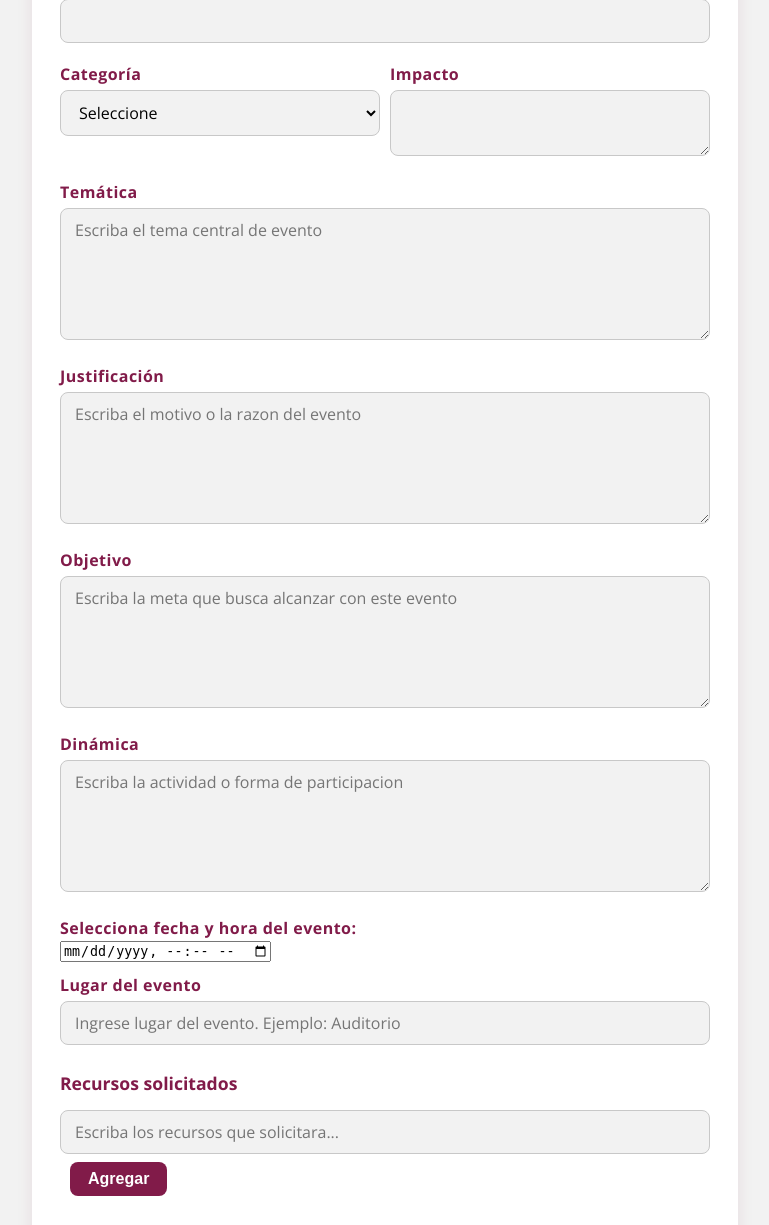
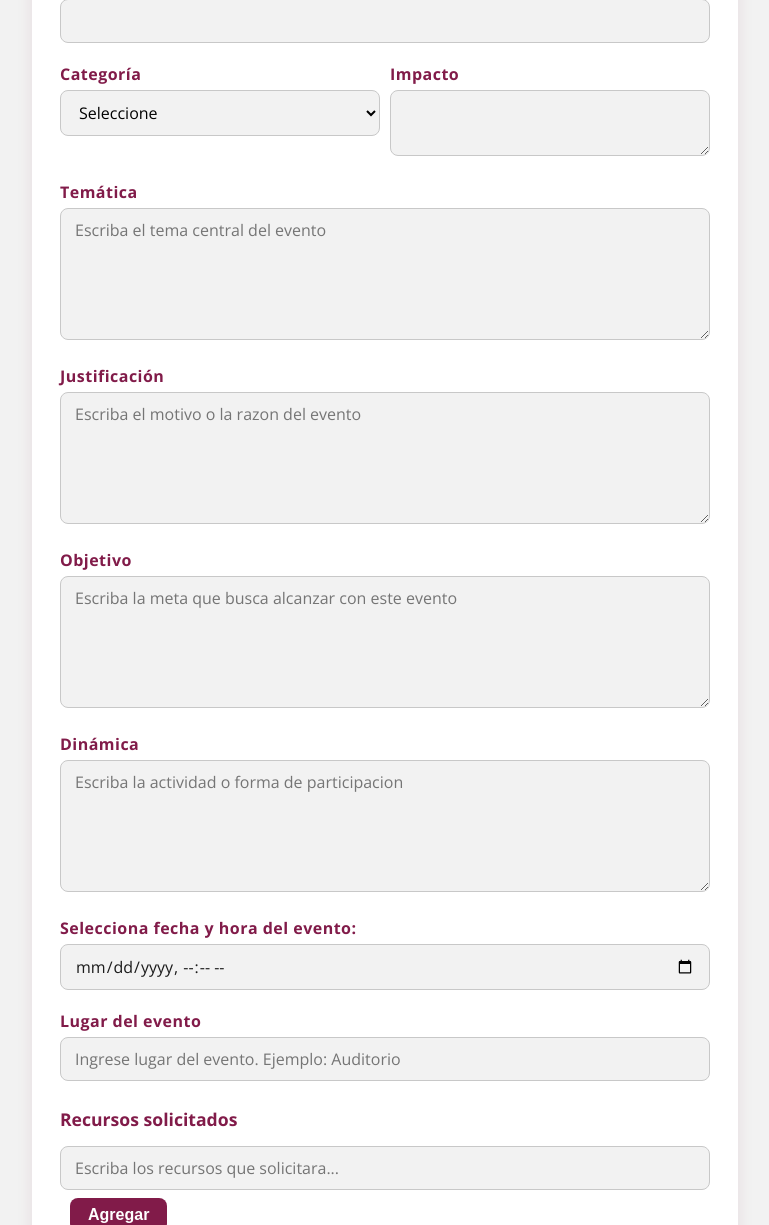
Before and after one commit to AxelLangle/SIGEA, a Flask app: page /registrar_evento in a window 1280 px wide. Shown: the part 275-1500 px from the top of the page, without its empty margins (255-1024 px from the left). Run offline with Flask 3, Linux system fonts and the light colour scheme.

Commit message:
Se agregaron estilos para input datetime-local

```diff
--- a/Backend/templates/registrar_eventos.html
+++ b/Backend/templates/registrar_eventos.html
@@ -84,6 +84,26 @@
     }
     .row > div {
       flex: 1;
+    }
+
+    input[type="datetime-local"] {
+      width: 100%;
+      padding: 10px 14px;
+      margin-top: 5px;
+      box-sizing: border-box;
+      border: 1.5px solid #C8C8C8;
+      border-radius: 8px;
+      font-size: 1rem;
+      background: var(--gris-claro);
+      font-family: 'Open Sans', Arial, sans-serif;
+      margin-bottom: 8px;
+      color: var(--negro);
+    }
+
+    input[type="datetime-local"]:focus {
+      border-color: var(--guinda);
+      outline: none;
+      background: #fff;
     }
     .button-group {
       display: flex;
@@ -200,7 +220,7 @@
     </div>
 
     <label for="tematica">Temática</label>
-    <textarea id="tematica" name="tematica" rows="5" placeholder="Escriba el tema central de evento"></textarea>
+    <textarea id="tematica" name="tematica" rows="5" placeholder="Escriba el tema central del evento"></textarea>
 
     <label for="justificacion">Justificación</label>
     <textarea id="justificacion" name="justificacion" rows="5" placeholder="Escriba el motivo o la razon del evento"></textarea>
```
